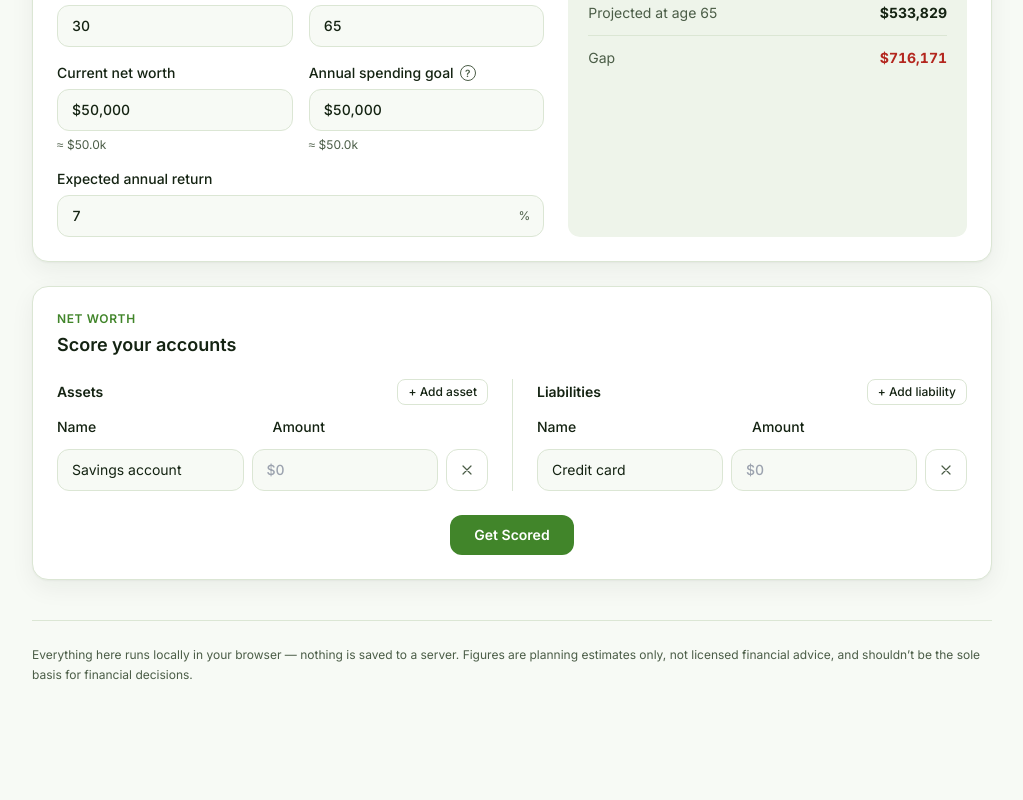
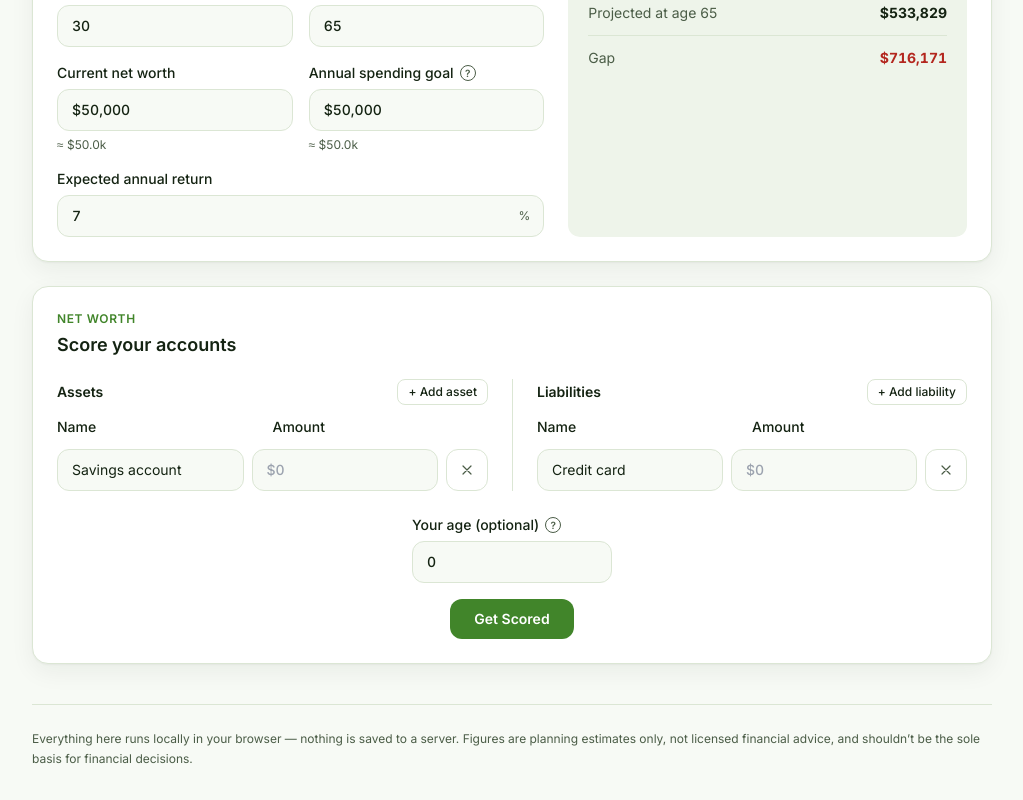
Before and after one commit to cmarqc/financial-calculator, a Next.js app: page / in a window 1280 px wide. Shown: the part 1036-1836 px from the top of the page, without its empty margins (128-1151 px from the left). Before the commit the page ends 1752 px from the top, so only its background shows below. Built offline with nearby package versions, Linux system fonts and the light colour scheme.

Commit message:
Update version to 1.0.4, enhance net worth scoring with age consideration, and add net worth benchmarks

```diff
--- a/package.json
+++ b/package.json
@@ -1,7 +1,7 @@
 {
   "name": "financial-calculator",
   "private": true,
-  "version": "1.0.3",
+  "version": "1.0.4",
   "scripts": {
     "dev": "next dev",
     "build": "next build",
--- a/src/components/NetWorthScorer.tsx
+++ b/src/components/NetWorthScorer.tsx
@@ -2,7 +2,7 @@
 
 import { useState } from 'react';
 import { Card } from '@/components/Card';
-import { CurrencyField, TextField } from '@/components/fields';
+import { CurrencyField, NumberField, TextField } from '@/components/fields';
 import { TierBadge } from '@/components/Badge';
 import { useSettings } from '@/lib/settings-context';
 import { formatCurrency, formatOrdinal } from '@/lib/format';
@@ -13,6 +13,7 @@ import {
   scoreLiabilityAccount,
   scoreNetWorth,
 } from '@/lib/calculations';
+import { NET_WORTH_DATA_NOTE } from '@/lib/netWorthBenchmarks';
 
 interface Account {
   id: string;
@@ -150,6 +151,7 @@ export function NetWorthScorer() {
   const { currency } = useSettings();
   const [assets, setAssets] = useState<Account[]>([makeAccount('Savings account', 'asset-default')]);
   const [liabilities, setLiabilities] = useState<Account[]>([makeAccount('Credit card', 'liability-default')]);
+  const [age, setAge] = useState(0);
   const [scored, setScored] = useState(false);
 
   const updateList = (
@@ -162,7 +164,7 @@ export function NetWorthScorer() {
   const totalAssets = assets.reduce((sum, a) => sum + (a.amount || 0), 0);
   const totalLiabilities = liabilities.reduce((sum, l) => sum + (l.amount || 0), 0);
   const netWorth = totalAssets - totalLiabilities;
-  const overallScore = scoreNetWorth(netWorth);
+  const overallScore = scoreNetWorth(netWorth, age > 0 ? age : null);
 
   return (
     <Card eyebrow="Net worth" title="Score your accounts">
@@ -189,7 +191,18 @@ export function NetWorthScorer() {
         />
       </div>
 
-      <div className="mt-6 flex justify-center">
+      <div className="mt-6 flex flex-col items-center gap-4">
+        <div className="w-full max-w-[200px]">
+          <NumberField
+            id="net-worth-age"
+            label="Your age (optional)"
+            value={age}
+            onChange={setAge}
+            min={0}
+            max={100}
+            tooltip={`Compares your net worth to others in your age bracket instead of all U.S. households. ${NET_WORTH_DATA_NOTE}`}
+          />
+        </div>
         <button
           type="button"
           onClick={() => setScored(true)}
@@ -209,10 +222,12 @@ export function NetWorthScorer() {
             <div className="flex items-center gap-3">
               <span className="text-sm text-[var(--text-muted)]">
                 Score {overallScore.toFixed(1)}/10 · {formatOrdinal(percentileFromScore(overallScore))} percentile
+                {age > 0 ? ` for age ${age}` : ' of all U.S. households'}
               </span>
               <TierBadge tier={badgeFromScore(overallScore)} />
             </div>
           </div>
+          <p className="-mt-4 text-xs text-[var(--text-muted)]">{NET_WORTH_DATA_NOTE}</p>
 
           <div className="grid gap-6 lg:grid-cols-2 lg:gap-0">
             <ScoreGroup
@@ -234,7 +249,8 @@ export function NetWorthScorer() {
           </div>
 
           <p className="text-xs text-[var(--text-muted)]">
-            Scores are simplified, informational estimates based on typical account sizes — not financial advice.
+            Individual account scores are simplified, informational estimates based on typical
+            account sizes, not real benchmark data — not financial advice.
           </p>
         </div>
       )}
--- a/src/lib/calculations.ts
+++ b/src/lib/calculations.ts
@@ -1,3 +1,5 @@
+import { percentileFromNetWorth } from '@/lib/netWorthBenchmarks';
+
 export type Frequency = 'weekly' | 'monthly' | 'annually';
 
 // Reference points used only to scale the "feasibility" meter — not exact statistics,
@@ -127,8 +129,9 @@ export function checkRetirementProgress(input: RetirementCheckInput): Retirement
 }
 
 // --- Net worth scoring ----------------------------------------------------
-// Heuristic, informational-only scoring (no external benchmark data source is
-// available since the app runs fully locally with no database).
+// Individual account scores below are a heuristic (no benchmark data exists for
+// "how big is a typical savings account"). Overall net worth, though, is scored
+// against real published figures — see netWorthBenchmarks.ts.
 
 export type Badge = 'bronze' | 'silver' | 'gold' | 'diamond';
 
@@ -155,9 +158,8 @@ export function scoreLiabilityAccount(amount: number): number {
   return Math.round((10 - logScale(amount, 500_000)) * 10) / 10;
 }
 
-export function scoreNetWorth(netWorth: number): number {
-  if (netWorth <= 0) return 0;
-  return Math.round(logScale(netWorth, 1_000_000) * 10) / 10;
+export function scoreNetWorth(netWorth: number, age?: number | null): number {
+  return percentileFromNetWorth(netWorth, age) / 10;
 }
 
 export function percentileFromScore(score: number): number {
--- /dev/null
+++ b/src/lib/netWorthBenchmarks.ts
@@ -0,0 +1,81 @@
+// Real household net worth percentile data, replacing a guessed heuristic with actual
+// published figures. Source: Federal Reserve Survey of Consumer Finances, 2022 edition
+// (released October 2023) — the most recently published SCF as of 2026, which runs on a
+// three-year cadence. Figures include primary residence value and are not inflation-adjusted
+// past the survey year.
+export const NET_WORTH_DATA_NOTE =
+  'Compares against the Federal Reserve’s 2022 Survey of Consumer Finances — the most recently published edition. Data as of 2026.';
+
+interface PercentilePoint {
+  p: number;
+  amount: number;
+}
+
+// All U.S. households, not conditioned on age.
+const ALL_AGES: PercentilePoint[] = [
+  { p: 10, amount: 440 },
+  { p: 20, amount: 13_528 },
+  { p: 25, amount: 27_016 },
+  { p: 30, amount: 51_366 },
+  { p: 40, amount: 110_314 },
+  { p: 50, amount: 192_084 },
+  { p: 60, amount: 312_622 },
+  { p: 70, amount: 493_068 },
+  { p: 75, amount: 658_340 },
+  { p: 80, amount: 891_750 },
+  { p: 90, amount: 1_920_758 },
+  { p: 95, amount: 3_779_600 },
+  { p: 99, amount: 13_666_778 },
+];
+
+interface AgeBracket {
+  minAge: number;
+  maxAge: number;
+  points: PercentilePoint[];
+}
+
+const AGE_BRACKETS: AgeBracket[] = [
+  { minAge: 18, maxAge: 24, points: [{ p: 25, amount: 88 }, { p: 50, amount: 10_222 }, { p: 75, amount: 33_898 }, { p: 90, amount: 184_516 }, { p: 99, amount: 653_224 }] },
+  { minAge: 25, maxAge: 29, points: [{ p: 25, amount: 3_784 }, { p: 50, amount: 31_470 }, { p: 75, amount: 130_606 }, { p: 90, amount: 296_830 }, { p: 99, amount: 2_121_910 }] },
+  { minAge: 30, maxAge: 34, points: [{ p: 25, amount: 11_016 }, { p: 50, amount: 88_631 }, { p: 75, amount: 186_140 }, { p: 90, amount: 538_750 }, { p: 99, amount: 2_636_882 }] },
+  { minAge: 35, maxAge: 39, points: [{ p: 25, amount: 16_548 }, { p: 50, amount: 138_588 }, { p: 75, amount: 389_432 }, { p: 90, amount: 864_340 }, { p: 99, amount: 4_741_320 }] },
+  { minAge: 40, maxAge: 44, points: [{ p: 25, amount: 23_812 }, { p: 50, amount: 134_382 }, { p: 75, amount: 436_892 }, { p: 90, amount: 1_182_580 }, { p: 99, amount: 7_835_420 }] },
+  { minAge: 45, maxAge: 49, points: [{ p: 25, amount: 47_668 }, { p: 50, amount: 213_586 }, { p: 75, amount: 680_298 }, { p: 90, amount: 1_428_714 }, { p: 99, amount: 8_701_500 }] },
+  { minAge: 50, maxAge: 54, points: [{ p: 25, amount: 54_414 }, { p: 50, amount: 266_140 }, { p: 75, amount: 913_012 }, { p: 90, amount: 2_576_540 }, { p: 99, amount: 13_231_940 }] },
+  { minAge: 55, maxAge: 59, points: [{ p: 25, amount: 84_977 }, { p: 50, amount: 321_074 }, { p: 75, amount: 1_137_318 }, { p: 90, amount: 2_672_160 }, { p: 99, amount: 15_371_684 }] },
+  { minAge: 60, maxAge: 64, points: [{ p: 25, amount: 80_372 }, { p: 50, amount: 392_860 }, { p: 75, amount: 1_131_122 }, { p: 90, amount: 3_042_280 }, { p: 99, amount: 17_869_960 }] },
+  { minAge: 65, maxAge: 69, points: [{ p: 25, amount: 68_972 }, { p: 50, amount: 393_480 }, { p: 75, amount: 1_154_552 }, { p: 90, amount: 2_961_060 }, { p: 99, amount: 22_102_660 }] },
+  { minAge: 70, maxAge: 74, points: [{ p: 25, amount: 124_757 }, { p: 50, amount: 438_700 }, { p: 75, amount: 1_234_946 }, { p: 90, amount: 2_999_396 }, { p: 99, amount: 18_761_580 }] },
+  { minAge: 75, maxAge: 79, points: [{ p: 25, amount: 89_504 }, { p: 50, amount: 338_180 }, { p: 75, amount: 991_520 }, { p: 90, amount: 2_914_188 }, { p: 99, amount: 19_868_894 }] },
+  { minAge: 80, maxAge: Infinity, points: [{ p: 25, amount: 95_230 }, { p: 50, amount: 327_200 }, { p: 75, amount: 944_334 }, { p: 90, amount: 2_540_500 }, { p: 99, amount: 16_229_800 }] },
+];
+
+function interpolatePercentile(netWorth: number, points: PercentilePoint[]): number {
+  const safe = Math.max(0, netWorth);
+  // Anchor the curve at (0th percentile, $0) so values below the lowest published
+  // breakpoint still interpolate sensibly instead of clamping straight to it.
+  const anchored = [{ p: 0, amount: 0 }, ...points];
+  const top = anchored[anchored.length - 1];
+
+  if (safe >= top.amount) return top.p;
+
+  for (let i = 0; i < anchored.length - 1; i++) {
+    const lo = anchored[i];
+    const hi = anchored[i + 1];
+    if (safe <= hi.amount) {
+      if (hi.amount === lo.amount) return hi.p;
+      // Net worth is log-distributed (a few households dominate the top), so
+      // interpolating in log space tracks the real curve far better than a
+      // straight line between two dollar figures would.
+      const t = (Math.log(safe + 1) - Math.log(lo.amount + 1)) / (Math.log(hi.amount + 1) - Math.log(lo.amount + 1));
+      return lo.p + t * (hi.p - lo.p);
+    }
+  }
+  return top.p;
+}
+
+export function percentileFromNetWorth(netWorth: number, age?: number | null): number {
+  const bracket = age != null && age >= 18 ? AGE_BRACKETS.find((b) => age >= b.minAge && age <= b.maxAge) : undefined;
+  const points = bracket ? bracket.points : ALL_AGES;
+  return Math.round(interpolatePercentile(netWorth, points));
+}
```
